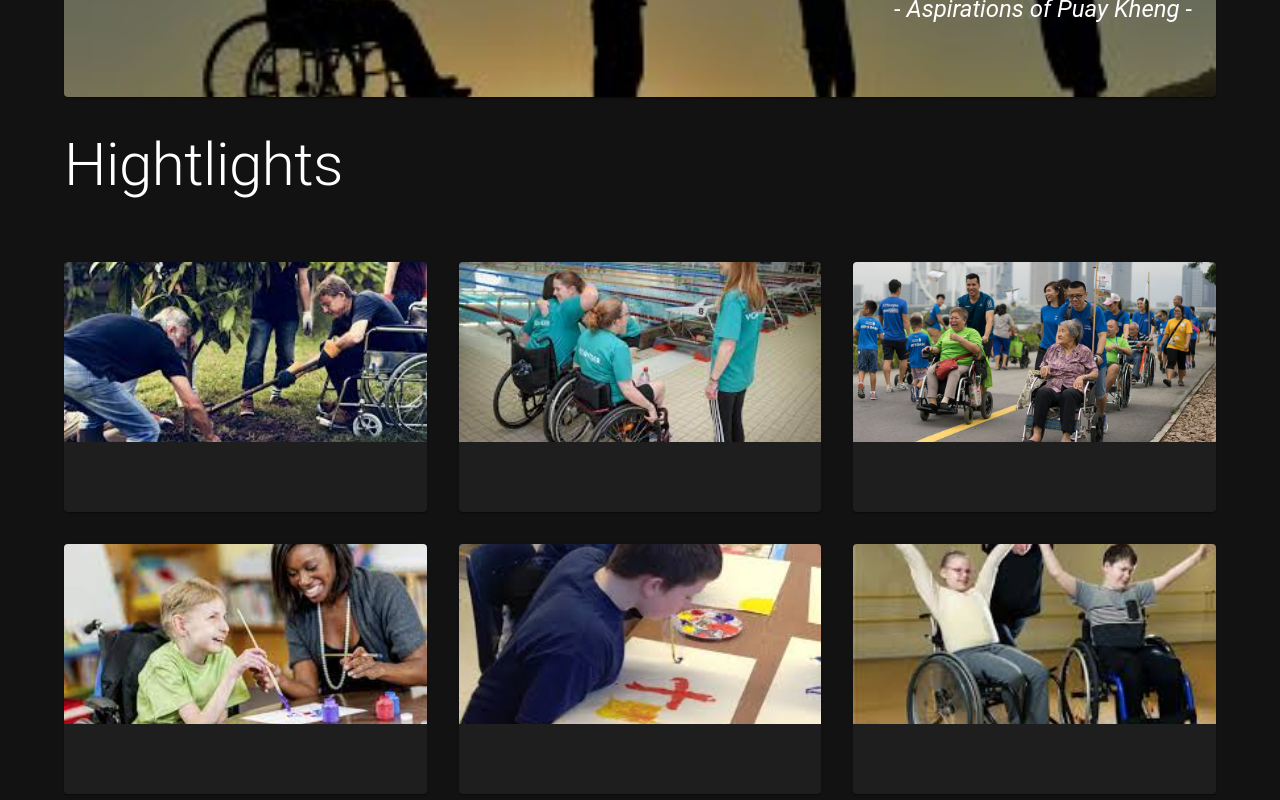
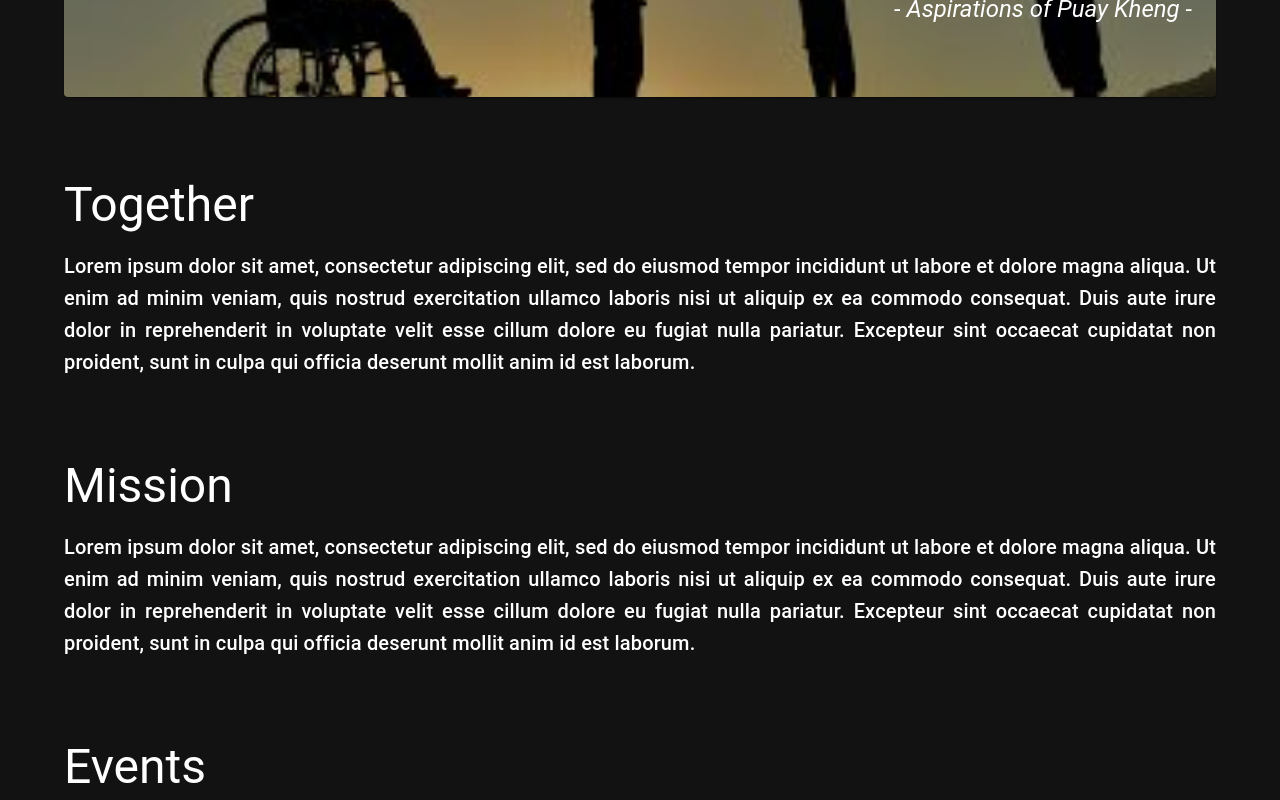
Before and after one commit to StanleyNeoh/H4G2023, a React (Create React App) app in the folder frontend/: page / in a window 1280 px wide. Shown: the part 320-1120 px from the top of the page. Built offline with nearby package versions, Linux system fonts and the light colour scheme.

Commit message:
Update content

```diff
--- a/frontend/src/pages/HomePage.js
+++ b/frontend/src/pages/HomePage.js
@@ -14,10 +14,38 @@
       />
       <Typography
         gutterBottom
-        variant="h2"
-        sx={{mx: 3}}
+        variant="h3"
+        sx={{ mx: 3, mt: 10 }}
       >
-        Hightlights
+        Together
+      </Typography>
+      <Typography
+        gutterBottom
+        variant="h6"
+        sx={{ mx: 3, textAlign: 'justify' }}
+      >
+        Lorem ipsum dolor sit amet, consectetur adipiscing elit, sed do eiusmod tempor incididunt ut labore et dolore magna aliqua. Ut enim ad minim veniam, quis nostrud exercitation ullamco laboris nisi ut aliquip ex ea commodo consequat. Duis aute irure dolor in reprehenderit in voluptate velit esse cillum dolore eu fugiat nulla pariatur. Excepteur sint occaecat cupidatat non proident, sunt in culpa qui officia deserunt mollit anim id est laborum.
+      </Typography>
+      <Typography
+        gutterBottom
+        variant="h3"
+        sx={{ mx: 3, mt: 10 }}
+      >
+        Mission
+      </Typography>
+      <Typography
+        gutterBottom
+        variant="h6"
+        sx={{ mx: 3, textAlign: 'justify' }}
+      >
+        Lorem ipsum dolor sit amet, consectetur adipiscing elit, sed do eiusmod tempor incididunt ut labore et dolore magna aliqua. Ut enim ad minim veniam, quis nostrud exercitation ullamco laboris nisi ut aliquip ex ea commodo consequat. Duis aute irure dolor in reprehenderit in voluptate velit esse cillum dolore eu fugiat nulla pariatur. Excepteur sint occaecat cupidatat non proident, sunt in culpa qui officia deserunt mollit anim id est laborum.
+      </Typography>
+      <Typography
+        gutterBottom
+        variant="h3"
+        sx={{ mx: 3, mt: 10 }}
+      >
+        Events
       </Typography>
       <Events />
     </Box>
```
